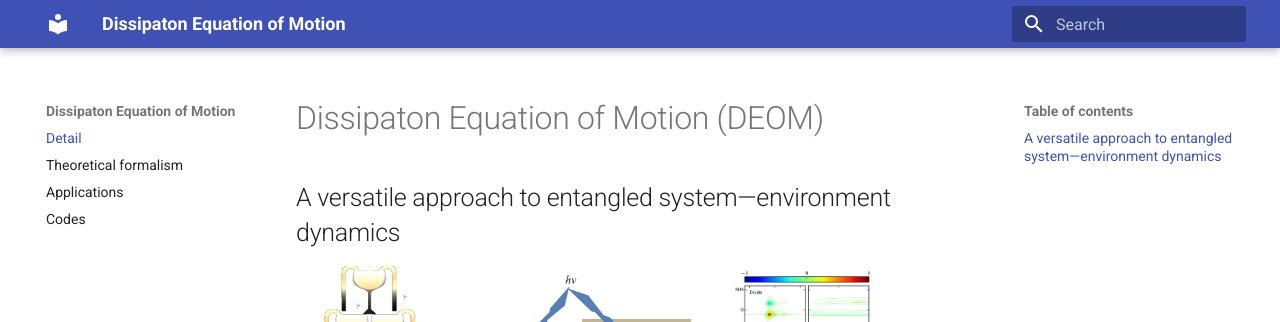
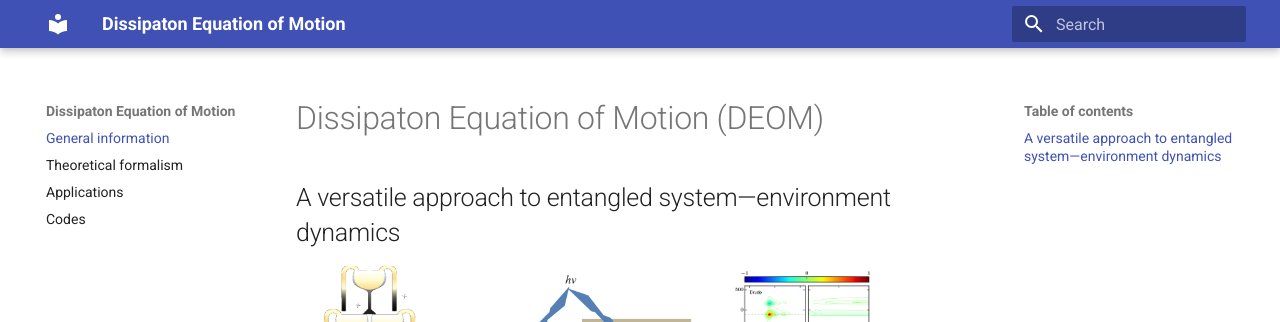
Before and after one commit to Wang-Yao-USTC/deom_web, an MkDocs documentation site: the page built from docs/index.md, in a window 1280 px wide. Shown: the top 322 px of the page. Built offline with MkDocs 1.6.1 and Material for MkDocs 9.7.7, drawn with Linux system fonts in a browser that asks for light colours.

Commit message:
change nemu name

```diff
--- a/mkdocs.yml
+++ b/mkdocs.yml
@@ -10,7 +10,7 @@ theme:
     titles_only: true
 
 nav:
-    - Detail: index.md
+    - General information: index.md
     - Theoretical formalism: theo.md
     - Applications: app.md
     - Codes: codes.md
```
